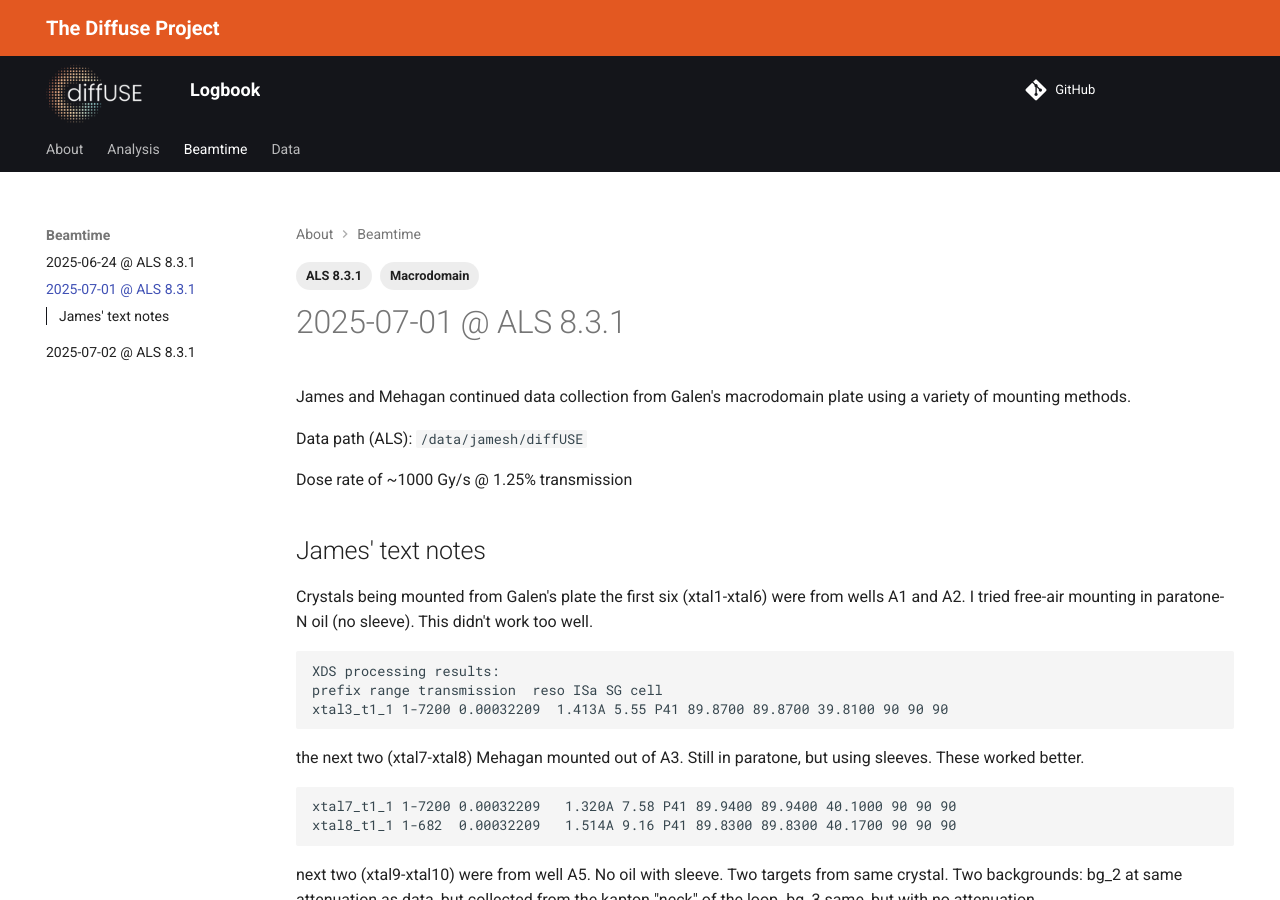
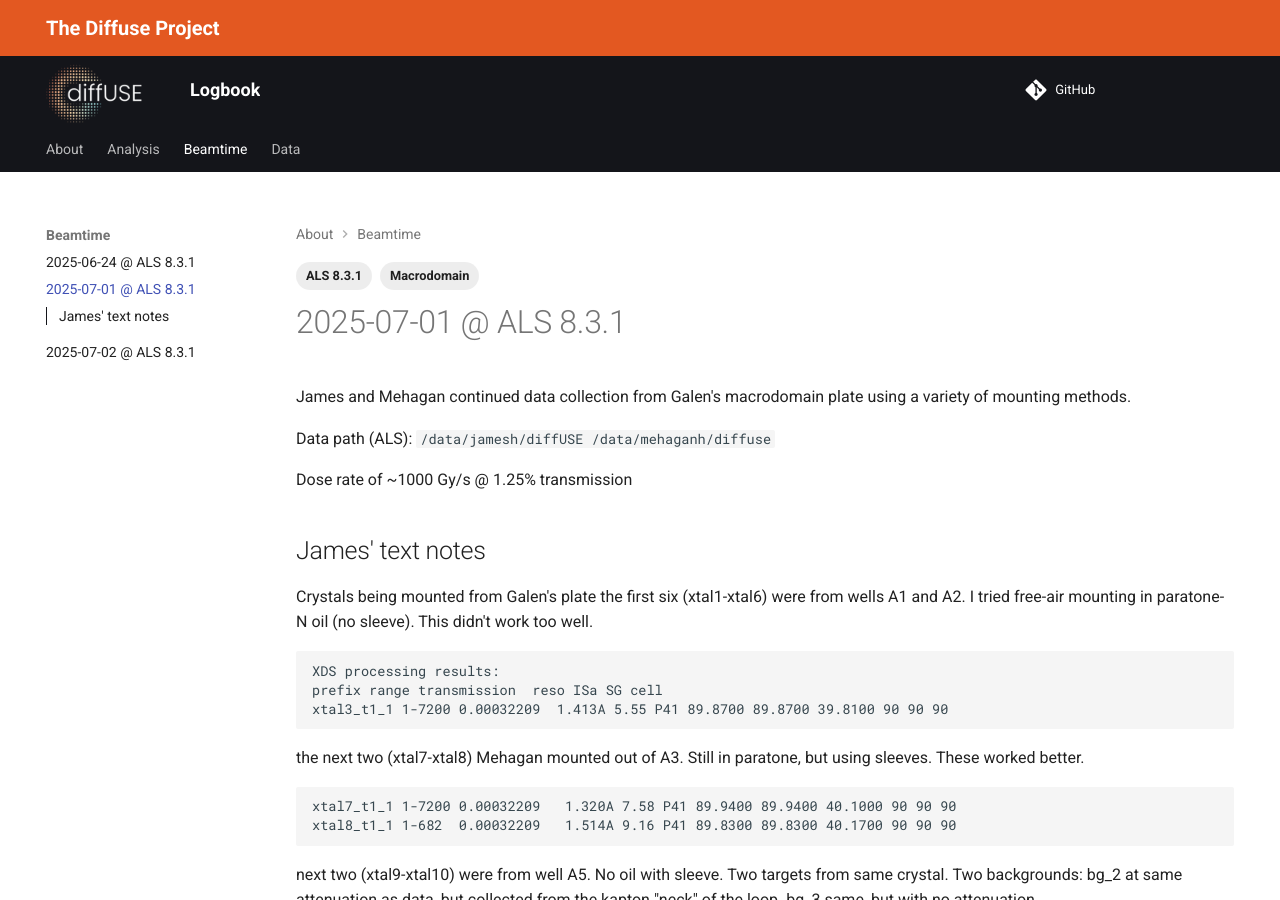
Before and after one commit to diff-use/logbook, an MkDocs documentation site: the page built from docs/beamtime/20250701-als.md, in a window 1280 px wide and 900 px high. Built offline with MkDocs 1.6.1 and Material for MkDocs 9.7.7, drawn with Linux system fonts in a browser that asks for light colours; comment, search, counter and statistics services are not loaded.

Commit message:
added directory info

```diff
--- a/docs/beamtime/20250701-als.md
+++ b/docs/beamtime/20250701-als.md
@@ -10,7 +10,7 @@ tags:
 
 James and Mehagan continued data collection from Galen's macrodomain plate using a variety of mounting methods.
 
-Data path (ALS): `/data/jamesh/diffUSE`
+Data path (ALS): `/data/jamesh/diffUSE /data/mehaganh/diffuse`
 
 Dose rate of ~1000 Gy/s @ 1.25% transmission
 
```
